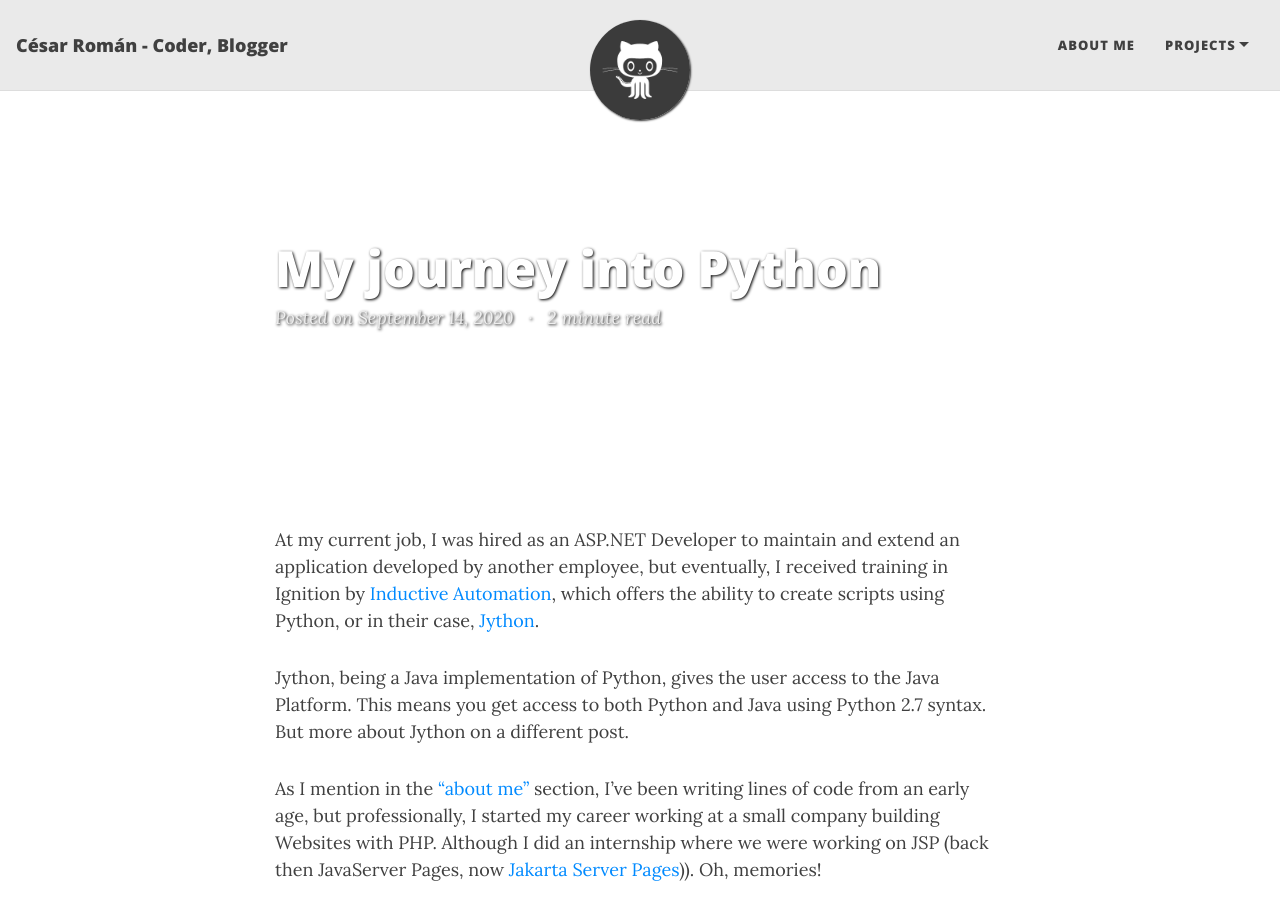
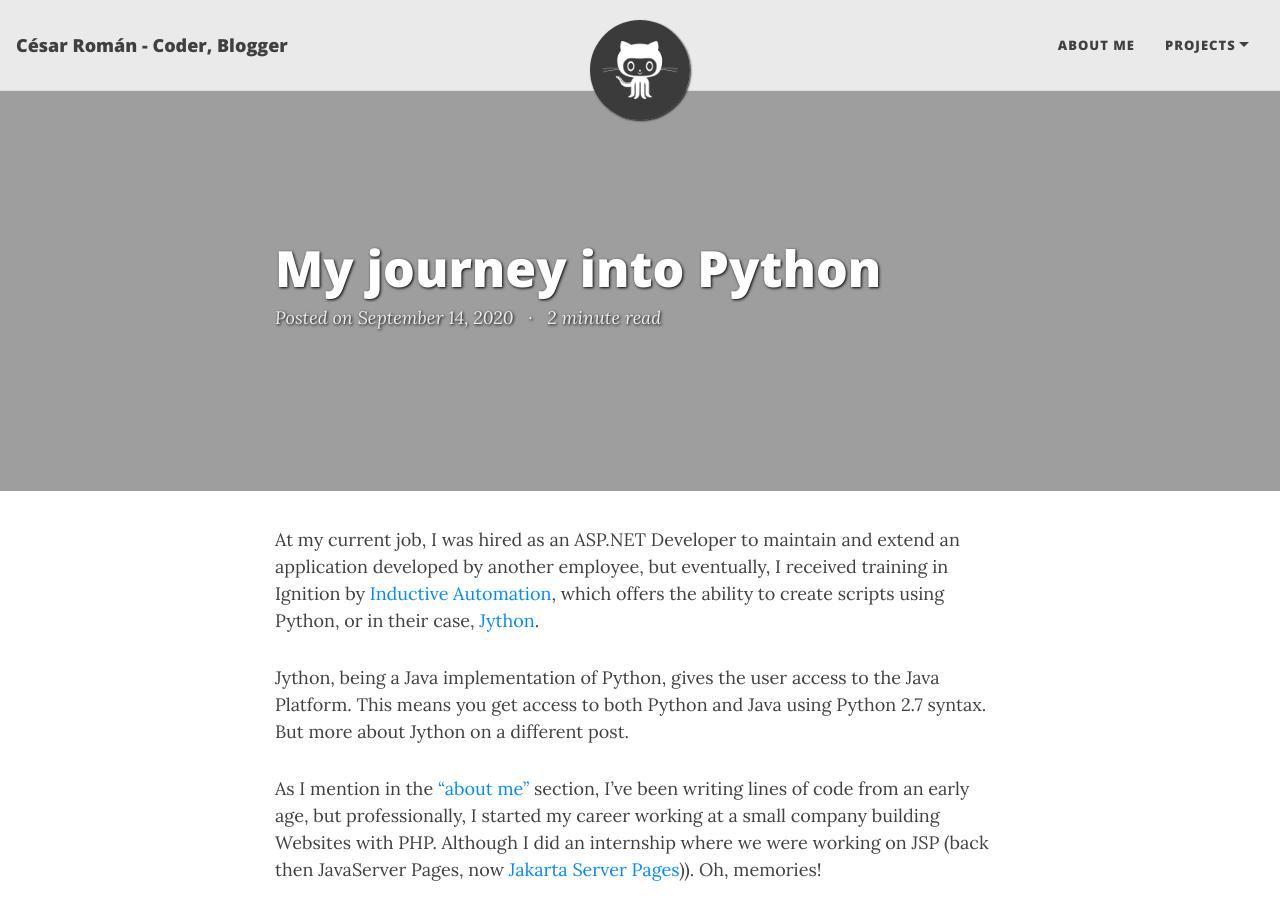
Before and after one commit to cesarcoatl/cesarcoatl.github.io, a Jekyll site: the page built from _posts/2020-09-14-my-journey-into-python.md, in a window 1280 px wide and 900 px high. Built offline with Jekyll 4.4.1, drawn with Linux system fonts in a browser that asks for light colours; nearby versions of some CDN libraries; comment, search, counter and statistics services are not loaded.

Commit message:
Fixed cover image

```diff
--- a/_posts/2020-09-14-my-journey-into-python.md
+++ b/_posts/2020-09-14-my-journey-into-python.md
@@ -1,7 +1,7 @@
 ---
 layout: post
 title: My journey into Python
-cover-img: "https://thecesrom.dev/assets/img/IMG_2032.jpg'"
+cover-img: "https://thecesrom.dev/assets/img/IMG_2032.jpg"
 thumbnail-img: "https://thecesrom.dev/assets/img/python-200x200.png"
 tags: python
 date: 2020-09-14 10:58 -0700
```
